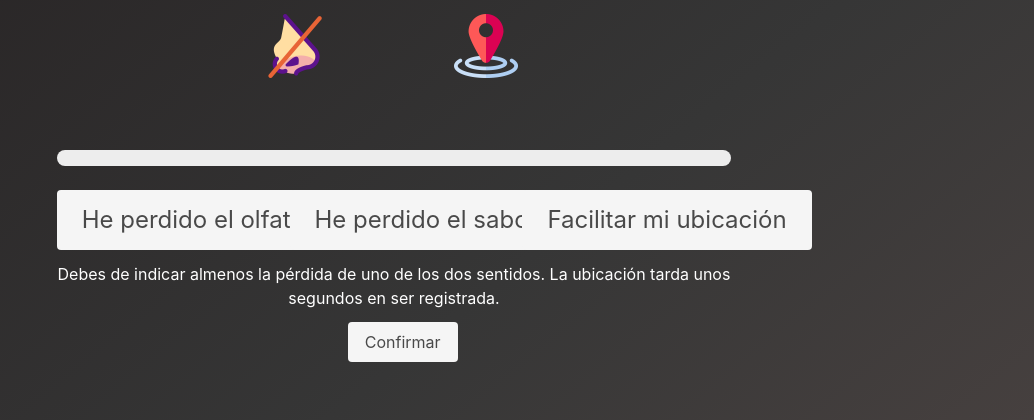
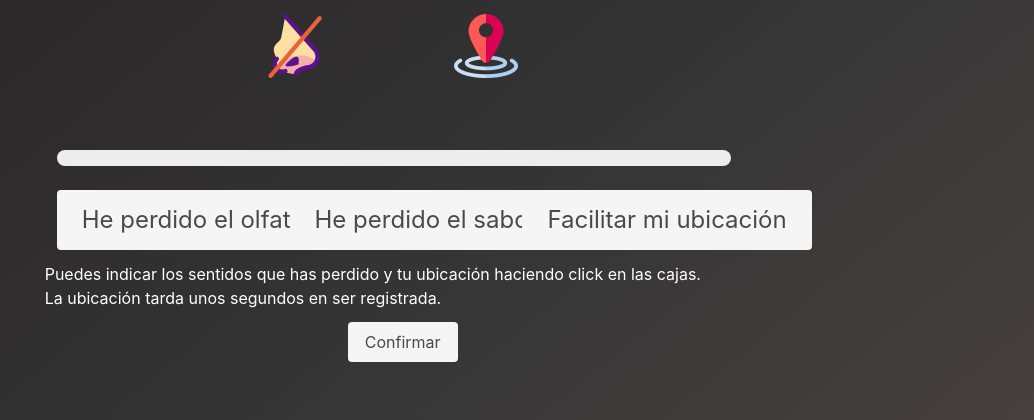
Before and after one commit to deeptony/sniffCOVID, a Flask app: page / in a window 1280 px wide. Shown: the part 570-990 px from the top of the page, without its empty margins (246-1280 px from the left). Run offline with Flask 2, Linux system fonts and the light colour scheme; some libraries are stand-ins or nearby versions.

Commit message:
Stable version. Updating messages to user

```diff
--- a/templates/landing.html
+++ b/templates/landing.html
@@ -53,7 +53,8 @@
               </div>
               <div class="container is-fluid has-text-centered" style="margin-bottom: 10px;">
                 <div class="columns is-multiline">
-                  <p id="waiting">Debes de indicar almenos la pérdida de uno de los dos sentidos. La ubicación tarda unos segundos en ser registrada.</p>
+                  <p id="waiting">Puedes indicar los sentidos que has perdido y tu ubicación haciendo click en las cajas.</p>
+                  <p id="waiting"> La ubicación tarda unos segundos en ser registrada.</p>
                   <div id="confirm_holder" class="column is-1 is-offset-5">
                     <button hidden id="location" onclick="triggerSendData()" class="button is-light is-normal">Confirmar</button>
                   </div>
@@ -97,7 +98,7 @@
                   if (navigator.geolocation){
                     navigator.geolocation.getCurrentPosition(showPosition);
                   } else {
-                    x.innerHTML = "Geolocation is not supported by this browser";
+                    x.innerHTML = "Parece que tu explorador no permite geolocalización";
                   }
                 }
                 function showPosition(position){
```
